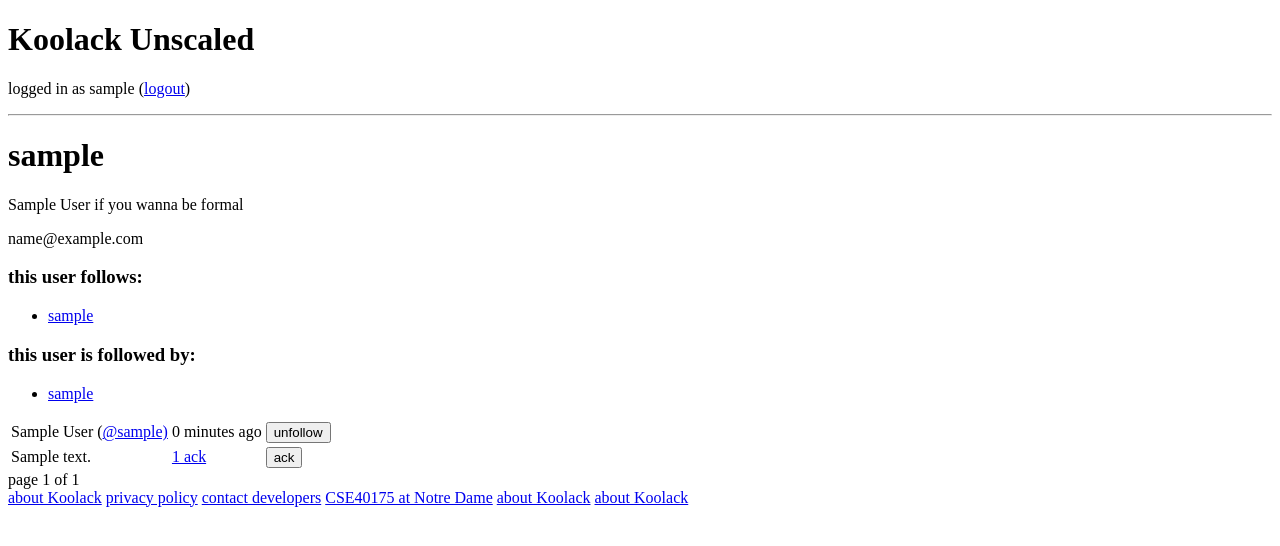
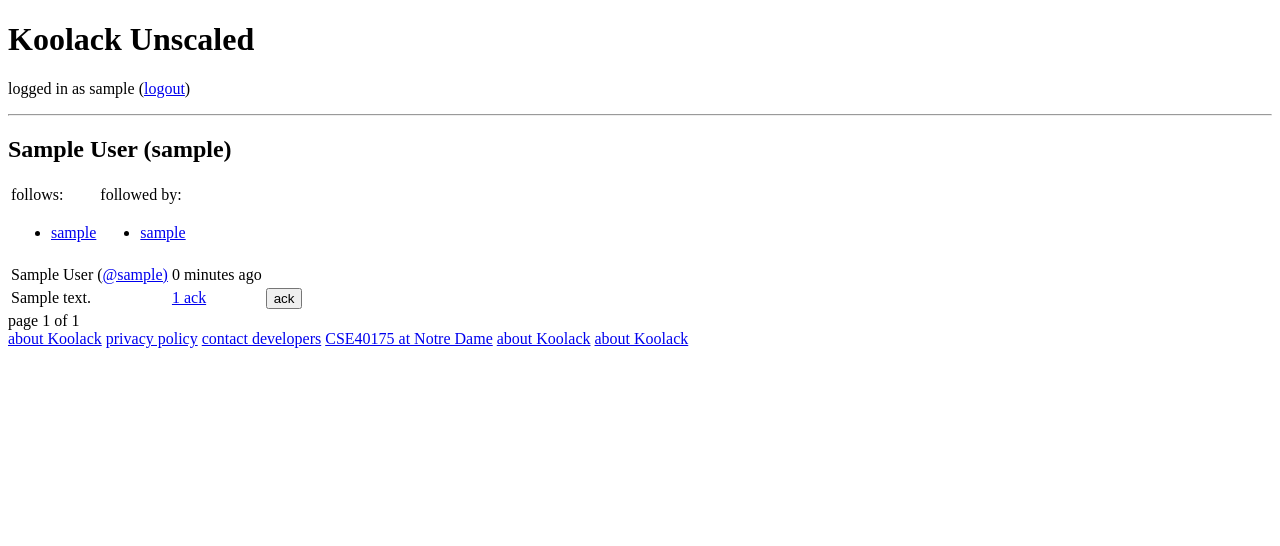
Before and after one commit to jrichelsen/koolack_unscaled, a Django app: a page that uses koolack_unscaled/templates/koolack_unscaled/user.html in a window 1280 px wide. Shown: the top 546 px of the page. Run offline with Django 3.2, Linux system fonts and the light colour scheme; a user stored in the database is signed in; tables that the repository leaves empty hold one stand-in row (values such as "Sample post"); parts of the project's set-up code (start-up, migrations or seed data) failed here and were passed over.

Commit message:
clean User page

```diff
--- a/koolack_unscaled/templates/koolack_unscaled/user.html
+++ b/koolack_unscaled/templates/koolack_unscaled/user.html
@@ -3,23 +3,36 @@
 {% block titleprepend %}{{page_user.username}} - {% endblock titleprepend %}
 
 {% block content %}
-<h1>{{ page_user.username }}</h1>
-<p>{{ page_user.first_name }} {{ page_user.last_name }} if you wanna be formal</p>
-<p>{{ page_user.email }}</p>
+<h2>{{ page_user.first_name }} {{ page_user.last_name }} ({{ page_user.username }})</h2>
 
-<h3>this user follows:</h3>
+<table>
+    <tr>
+        <td>follows:</td>
+        <td>followed by:</td>
+    </tr>
+    <tr>
+        <td>
             <ul>
-{% for follows_prof in page_user.profile.follows.all %}
+                {% for follows_prof in page_user.profile.follows.all|slice:":8"  %}
                     <li><a href="{% url 'koolack_unscaled:user' follows_prof.user.username %}">{{ follows_prof.user.username }}</a></li>
                 {% endfor %}
-</ul>
-
-<h3>this user is followed by:</h3>
+                {% if page_user.profile.follows.all.8 %}
+                    <p>{{ page_user.profile.follows.count|add:"-8" }} more</p>
+                {% endif %}
             <ul>
-{% for followed_by_prof in page_user.profile.followed_by.all %}
+        </td>
+        <td>
+            <ul>
+                {% for followed_by_prof in page_user.profile.followed_by.all|slice:":8" %}
                     <li><a href="{% url 'koolack_unscaled:user' followed_by_prof.user.username %}">{{ followed_by_prof.user.username }}</a></li>
                 {% endfor %}
+                {% if page_user.profile.followed_by.all.8 %}
+                    <p>{{ page_user.profile.followed_by.count|add:"-8" }} more</p>
+                {% endif %}
             </ul>
+        <td>
+    <tr>
+</table>
 
 {% for kool in page_obj %}
     {% include 'koolack_unscaled/kool.html' %}
--- a/koolack_unscaled/urls.py
+++ b/koolack_unscaled/urls.py
@@ -30,7 +30,7 @@ urlpatterns = [
         views.UserView.as_view(),
         name='user'),
     url(r'^user/(?P<username>\w+)/follow$',
-        login_required(views.FollowView.as_view()),
+        views.FollowView.as_view(),
         name='follow'),
     url(r'^user/(?P<username>\w+)/unfollow$',
         login_required(views.UnfollowView.as_view()),
--- a/koolack_unscaled/views.py
+++ b/koolack_unscaled/views.py
@@ -61,8 +61,9 @@ class UserView(SingleObjectMixin, ListView):
     def get_context_data(self, **kwargs):
         context = super(UserView, self).get_context_data(**kwargs)
         context['page_user'] = self.object
-        context['unfollow_button'] = self.request.user.profile.follows.filter(user=self.object).exists()
-        context['follow_button'] = not context['unfollow_button']
+        if self.request.user != self.object:
+            context['unfollow_button'] = self.request.user.profile.follows.filter(user=self.object).exists()
+            context['follow_button'] = not context['unfollow_button']
         return context
 
     def get_queryset(self):
@@ -91,7 +92,6 @@ class UnfollowView(SingleObjectMixin, View):
 class AckView(SingleObjectMixin, View):
     model = Kool
 
-    @method_decorator(login_required)
     def get(self, request, *args, **kwargs):
         self.object = self.get_object()
         context = {
@@ -101,6 +101,7 @@ class AckView(SingleObjectMixin, View):
             'koolack_unscaled/ack.html',
             context)
 
+    @method_decorator(login_required)
     def post(self, request, *args, **kwargs):
         self.object = self.get_object()
         request.user.profile.acks.add(self.object)
```
Lines whose indentation alone changed are shown as unchanged.
